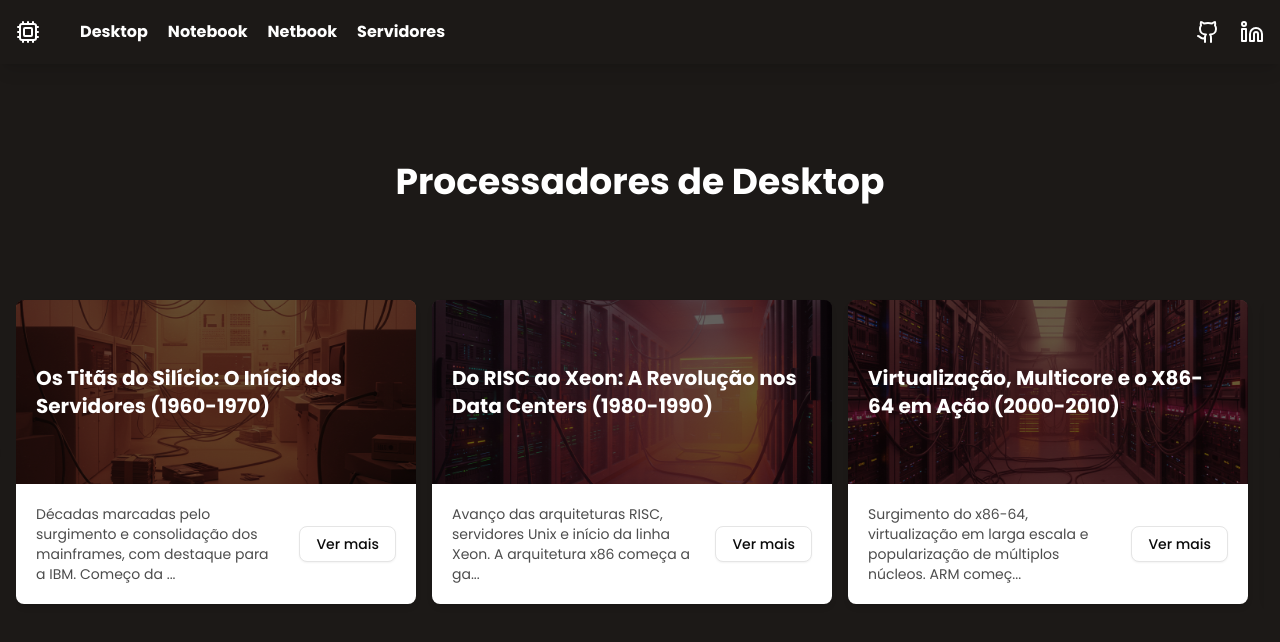
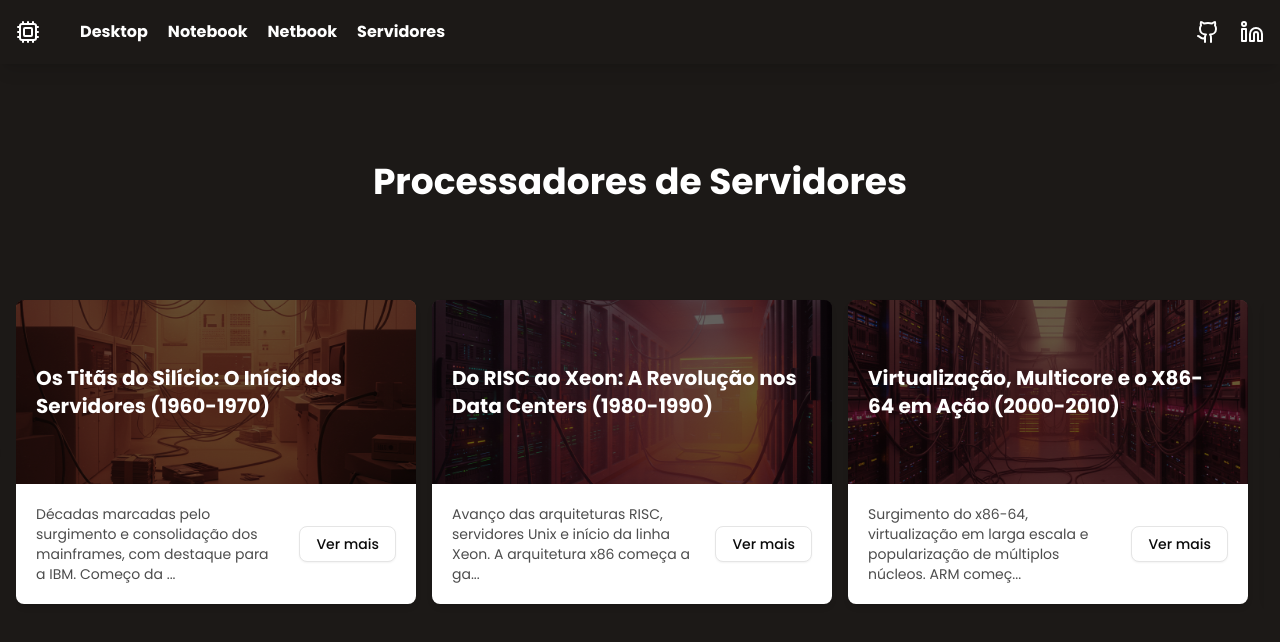
Before and after one commit to EcsedeiPedro/cpu-tree, a Next.js app: page /cpu-server in a window 1280 px wide. Shown: the top 642 px of the page. Built offline with nearby package versions, Linux system fonts and the light colour scheme.

Commit message:
chore: adjusting cpu-server view string

```diff
--- a/src/view/cpu-server/index.tsx
+++ b/src/view/cpu-server/index.tsx
@@ -6,7 +6,7 @@ export const ServerPage = () => {
     <section className="mt-16">
       <div className="container flex flex-col items-center justify-center h-full min-h-[calc(100vh-64px)]">
         <h1 className="text-center text-white text-4xl font-bold">
-          Processadores de Desktop
+          Processadores de Servidores
         </h1>
 
         <CoreCarousel items={serverCpuContent} />
```
